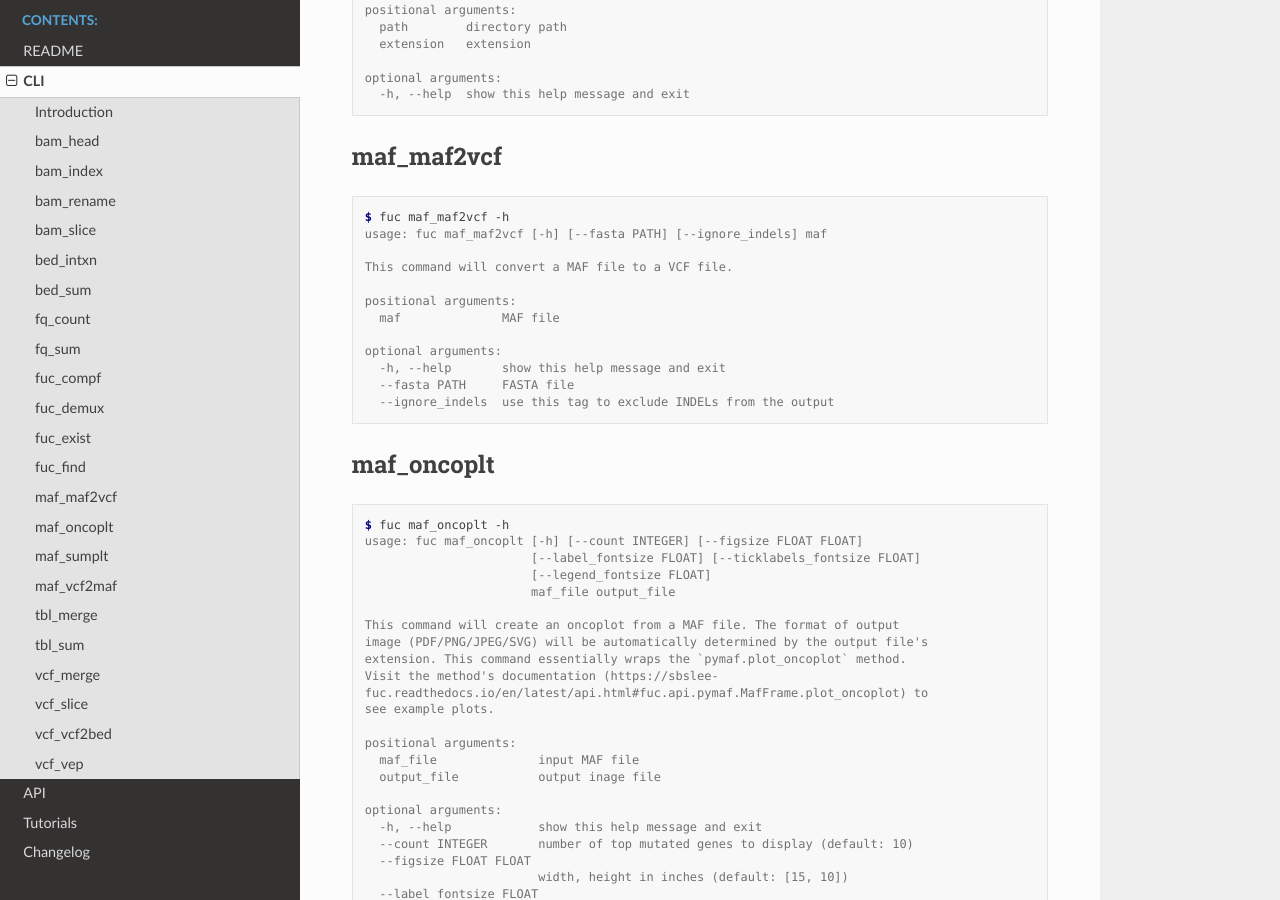
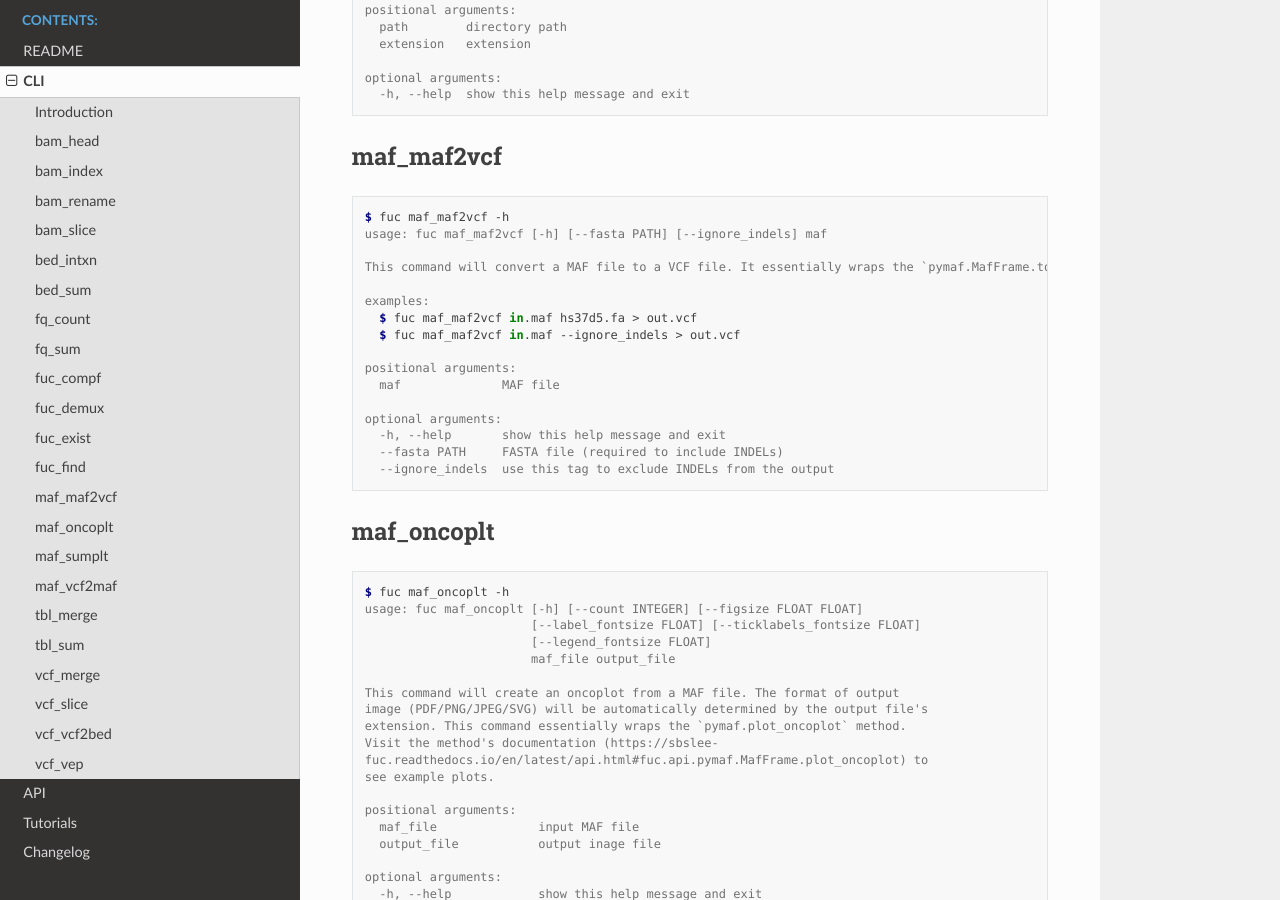
Before and after one commit to sbslee/fuc, a Sphinx documentation site: the page built from docs/cli.rst, in a window 1280 px wide and 900 px high, scrolled down 4716 px. Built offline with Sphinx 7.4.7 and the Read the Docs theme 2.0.0, drawn with Linux system fonts in a browser that asks for light colours.

Commit message:
Update docs

```diff
--- a/docs/cli.rst
+++ b/docs/cli.rst
@@ -285,14 +285,18 @@ maf_maf2vcf
    $ fuc maf_maf2vcf -h
    usage: fuc maf_maf2vcf [-h] [--fasta PATH] [--ignore_indels] maf
 
-   This command will convert a MAF file to a VCF file.
+   This command will convert a MAF file to a VCF file. It essentially wraps the `pymaf.MafFrame.to_vcf` method. For details on the conversion algorithm, please visit the method's documentation page (https://sbslee-fuc.readthedocs.io/en/latest/api.html#fuc.api.pymaf.MafFrame.to_vcf).
+
+   examples:
+     $ fuc maf_maf2vcf in.maf hs37d5.fa > out.vcf
+     $ fuc maf_maf2vcf in.maf --ignore_indels > out.vcf
 
    positional arguments:
      maf              MAF file
 
    optional arguments:
      -h, --help       show this help message and exit
-     --fasta PATH     FASTA file
+     --fasta PATH     FASTA file (required to include INDELs)
      --ignore_indels  use this tag to exclude INDELs from the output
 
 maf_oncoplt
```
